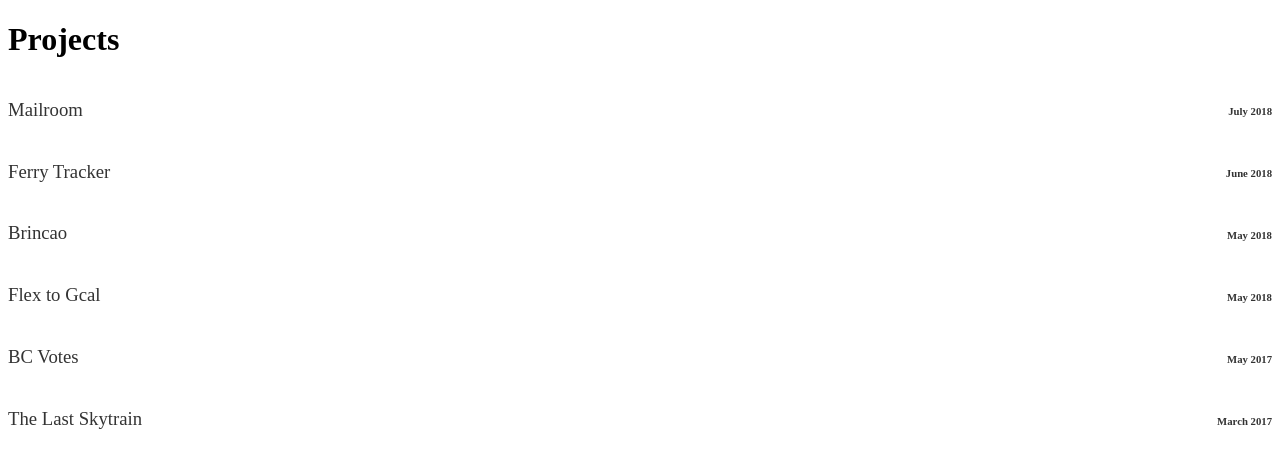
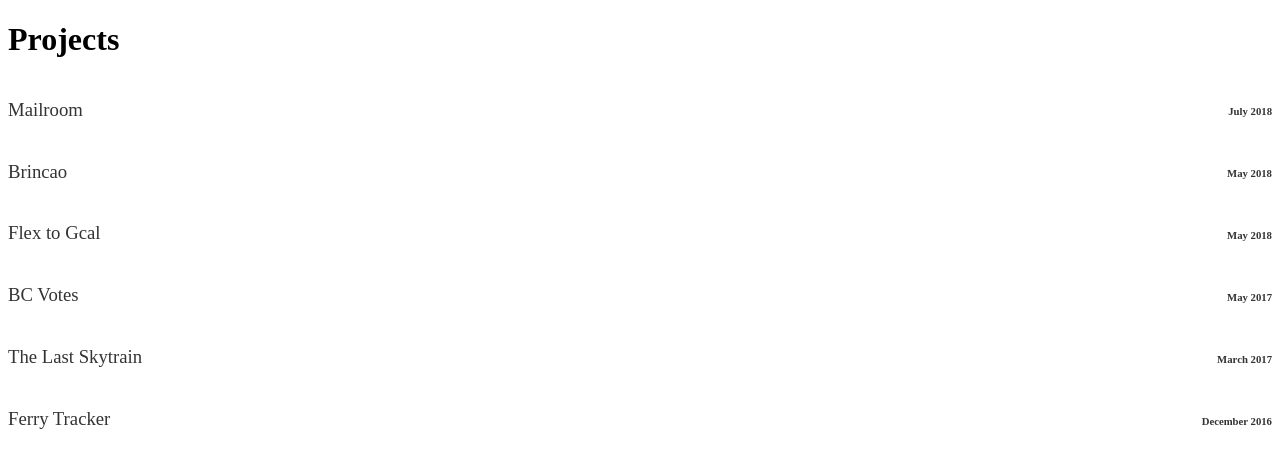
Before and after one commit to deansallinen/deansallinen.github.io, a Gatsby site: page / in a window 1280 px wide. Built offline with nearby package versions, Linux system fonts and the light colour scheme; Gatsby itself is replaced by a stand-in of ours.

Commit message:
change date on ferrytracker

```diff
--- a/src/markdown/ferrytracker.md
+++ b/src/markdown/ferrytracker.md
@@ -1,6 +1,6 @@
 ---
 path: "/projects/ferrytracker"
-date: "2018-06"
+date: "2016-12"
 title: "Ferry Tracker"
 tags: ""
 ---
```
